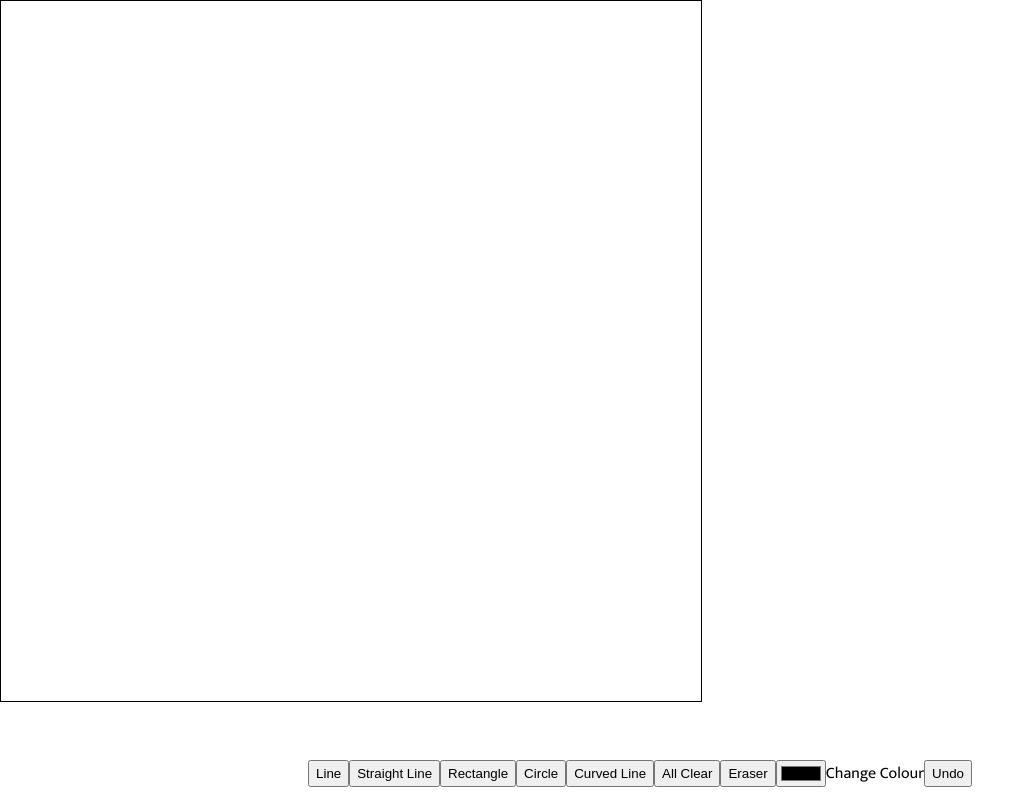
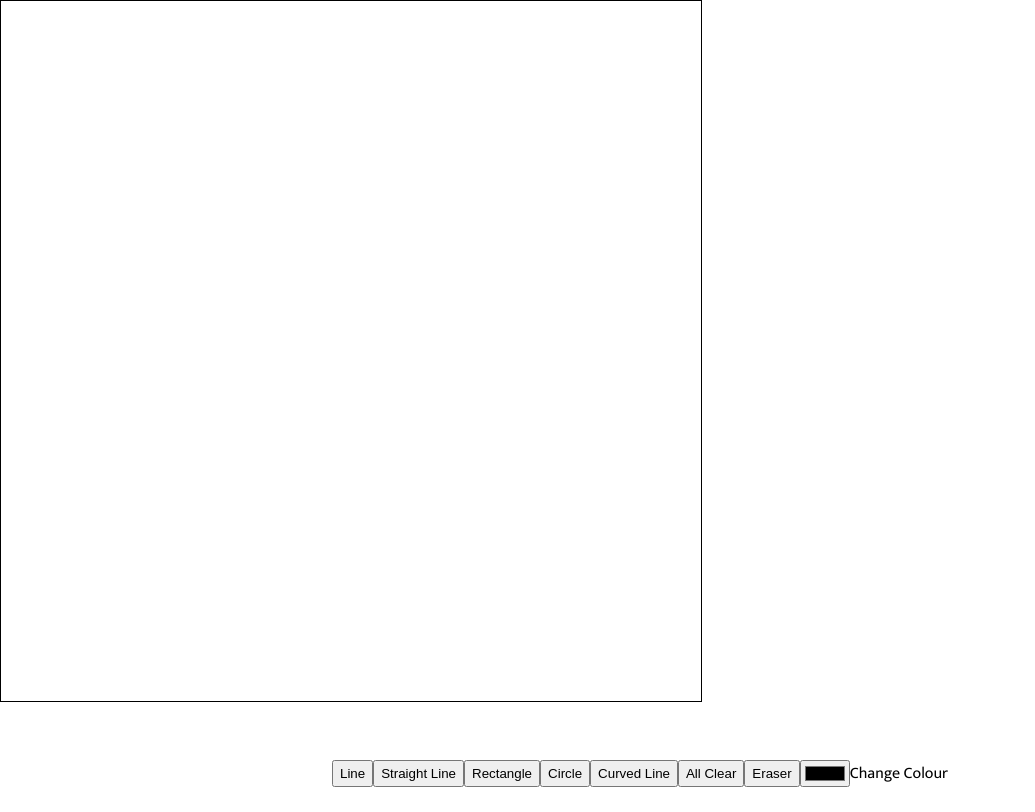
Before and after one commit to antonyTheRiskTaker/flax-canvas-project, a website: page index.html in a window 1280 px wide. Shown: the whole page, without its empty margins (0-1035 px from the left). Drawn offline with nearby package versions, Linux system fonts and the light colour scheme.

Commit message:
remove undo function button on the html page

```diff
--- a/index.html
+++ b/index.html
@@ -24,7 +24,6 @@
     <button type="button" id="eraser">Eraser</button>
     <input type="color" id="colour-picker"></input>
     <label>Change Colour</label>
-    <button type="button" id="undo">Undo</button>
   </div>
   <script src="https://ajax.googleapis.com/ajax/libs/jquery/3.6.0/jquery.min.js"></script>
   <script src="canvas-common.js"></script>
```
